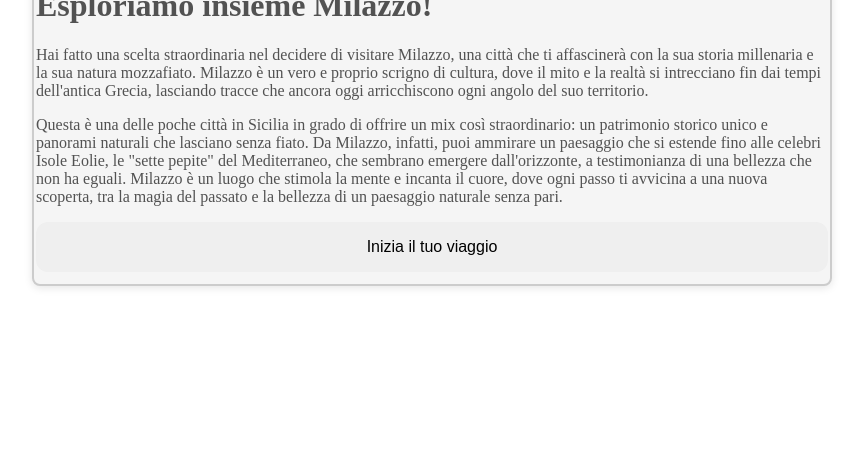
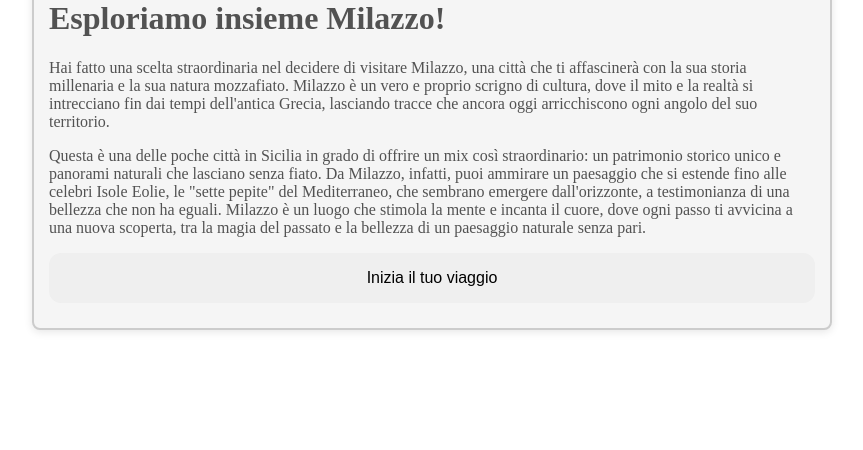
Before and after one commit to mipacamere/esploramilazzo, a PHP site: page /index_ar.html in a window 1280 px wide. Shown: the part 350-800 px from the top of the page, without its empty margins (208-1071 px from the left). Run offline with PHP 8.4, Linux system fonts and the light colour scheme.

Commit message:
Update style.css

```diff
--- a/style.css
+++ b/style.css
@@ -69,8 +69,8 @@ body.dark-theme {
 .container {
     width: 95%; /* Più largo per il contenuto principale */
     max-width: 800px; /* Limite massimo per la larghezza */
-    margin: 8px auto; /* Ridotto l'offset esterno (margine) da 0 a 10px */
-    padding: 2px;
+    margin: 2px auto; /* Ridotto l'offset esterno (margine) da 0 a 10px */
+    padding: 15px;
     box-sizing: border-box;
     background-color: #f5f5f5; /* Sfondo chiaro per il tema light */
     color: #525252; /* Testo scuro per il tema light */
```
